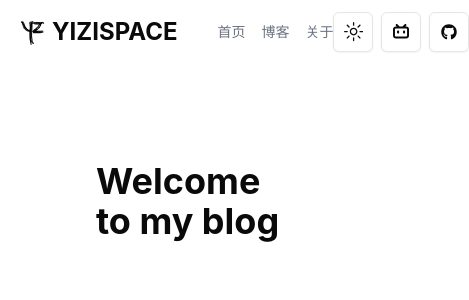
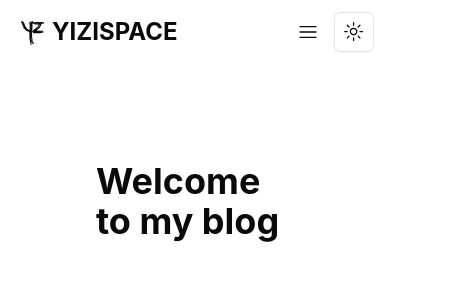
Before and after one commit to joeyleedev/joeyleedev.github.io, a Next.js app: page / in a window 390 px wide. Shown: the top 300 px of the page, 469 px wide, since content can reach past the window. Built offline with nearby package versions, Linux system fonts and the light colour scheme.

Commit message:
feat: implement ScrollToTop component and integrate into BlogDetailPage; update Navbar with dropdown menu and add framer-motion for animations

```diff
--- /dev/null
+++ b/app/blog/[id]/BlogDetailClient.tsx
@@ -0,0 +1,7 @@
+"use client";
+
+import ScrollToTop from "@/components/ScrollToTop";
+
+export default function BlogDetailClient() {
+  return <ScrollToTop />;
+}
--- a/app/blog/[id]/BlogDetailPage.tsx
+++ b/app/blog/[id]/BlogDetailPage.tsx
@@ -7,6 +7,7 @@ import ReactMarkdown from "react-markdown";
 import remarkGfm from "remark-gfm";
 import "./markdown-overrides.css";
 import "github-markdown-css/github-markdown.css";
+import BlogDetailClient from "./BlogDetailClient";
 
 function removeFirstH1(markdown: string): string {
   // 匹配第一个以 # 开头的一级标题并移除（不要求在首行）
@@ -45,6 +46,7 @@ export default function BlogDetailPage({ params }: { params: { id: string } }) {
 
   return (
     <main className="px-4 py-8">
+      <BlogDetailClient />
       <div className="mx-auto max-w-3xl">
         <Link
           href="/blog"
--- a/components/Navbar.tsx
+++ b/components/Navbar.tsx
@@ -5,6 +5,13 @@ import { Button } from "@/components/ui/button";
 import { FaBilibili } from "react-icons/fa6";
 import { ModeToggle } from "./ModeToggle";
 import NavbarScroll from "./NavbarScroll";
+import { HamburgerMenuIcon } from "@radix-ui/react-icons";
+import {
+  DropdownMenu,
+  DropdownMenuContent,
+  DropdownMenuItem,
+  DropdownMenuTrigger,
+} from "@/components/ui/dropdown-menu";
 
 export default function Navbar() {
   return (
@@ -12,8 +19,9 @@ export default function Navbar() {
       <NavbarScroll />
       <nav className="sticky top-0 z-50 w-full border-b border-transparent bg-white/70 transition-all duration-200 ease-in-out dark:bg-[hsl(0,0%,3.9%)]/70">
         <div className="mx-auto flex h-16 max-w-7xl items-center justify-between px-4">
-          <div className="flex flex-shrink-0 items-center justify-between">
-            <Link href="/">
+          {/* Logo部分 */}
+          <div className="flex items-center">
+            <Link href="/" className="flex items-center">
               <Image
                 src="/logo-light-bold.svg"
                 alt="Yizi Space Logo"
@@ -21,34 +29,81 @@ export default function Navbar() {
                 height={32}
                 priority
               />
+              <h1 className="ml-1 text-2xl font-bold">YIZISPACE</h1>
             </Link>
-            <h1 className="ml-1 text-2xl font-bold">YIZISPACE</h1>
-            <div className="ml-10">
-              <div className="flex space-x-4 text-sm">
+          </div>
+
+          {/* 右侧导航和按钮部分 */}
+          <div className="flex items-center gap-2">
+            {/* 桌面导航链接 - 在md以上屏幕显示 */}
+            <div className="mr-4 hidden items-center space-x-6 text-sm md:flex">
               <Link
-                  className="text-gray-500 transition-colors duration-300 hover:text-black dark:hover:text-white"
+                className="py-2 text-gray-500 transition-colors duration-300 hover:text-black dark:hover:text-white"
                 href="/"
               >
                 首页
               </Link>
               <Link
-                  className="text-gray-500 transition-colors duration-300 hover:text-black dark:hover:text-white"
+                className="py-2 text-gray-500 transition-colors duration-300 hover:text-black dark:hover:text-white"
                 href="/blog"
               >
                 博客
               </Link>
               <Link
-                  className="text-gray-500 transition-colors duration-300 hover:text-black dark:hover:text-white"
+                className="py-2 text-gray-500 transition-colors duration-300 hover:text-black dark:hover:text-white"
                 href="/about"
               >
                 关于
               </Link>
             </div>
+
+            {/* 移动端汉堡菜单 - 在md以下屏幕显示 */}
+            <div className="md:hidden">
+              <DropdownMenu>
+                <DropdownMenuTrigger asChild>
+                  <Button
+                    variant="ghost"
+                    size="icon"
+                    className="h-9 w-9 hover:bg-gray-100 dark:hover:bg-gray-800"
+                  >
+                    <HamburgerMenuIcon className="h-5 w-5" />
+                  </Button>
+                </DropdownMenuTrigger>
+                <DropdownMenuContent
+                  align="end"
+                  className="mt-2 w-40 bg-white/95 p-2 backdrop-blur-sm dark:bg-gray-900/95"
+                >
+                  <DropdownMenuItem
+                    asChild
+                    className="rounded-md py-2 focus:bg-gray-100 dark:focus:bg-gray-800"
+                  >
+                    <Link href="/" className="w-full cursor-pointer">
+                      首页
+                    </Link>
+                  </DropdownMenuItem>
+                  <DropdownMenuItem
+                    asChild
+                    className="rounded-md py-2 focus:bg-gray-100 dark:focus:bg-gray-800"
+                  >
+                    <Link href="/blog" className="w-full cursor-pointer">
+                      博客
+                    </Link>
+                  </DropdownMenuItem>
+                  <DropdownMenuItem
+                    asChild
+                    className="rounded-md py-2 focus:bg-gray-100 dark:focus:bg-gray-800"
+                  >
+                    <Link href="/about" className="w-full cursor-pointer">
+                      关于
+                    </Link>
+                  </DropdownMenuItem>
+                </DropdownMenuContent>
+              </DropdownMenu>
             </div>
-          </div>
-          <div className="flex flex-row justify-center gap-2 align-middle text-2xl">
+
+            {/* 社交媒体和主题切换按钮 */}
             <ModeToggle />
-            <Button className="h-10 w-10" variant={"outline"} size={"icon"} asChild>
+            <Button className="hidden h-10 w-10 sm:flex" variant={"outline"} size={"icon"} asChild>
               <Link
                 href="https://space.bilibili.com/11438085?spm_id_from=333.999.0.0"
                 target="_blank"
@@ -57,7 +112,7 @@ export default function Navbar() {
                 <FaBilibili className="h-4 w-4 dark:text-white" />
               </Link>
             </Button>
-            <Button className="h-10 w-10" variant={"outline"} size={"icon"} asChild>
+            <Button className="hidden h-10 w-10 sm:flex" variant={"outline"} size={"icon"} asChild>
               <Link href="https://github.com/joeyleedev" target="_blank" rel="noopener noreferrer">
                 <FaGithub className="h-4 w-4 dark:text-white" />
               </Link>
--- /dev/null
+++ b/components/ScrollToTop.tsx
@@ -0,0 +1,47 @@
+"use client";
+
+import { useEffect, useState } from "react";
+import { ChevronUpIcon } from "lucide-react";
+
+export default function ScrollToTop() {
+  const [isVisible, setIsVisible] = useState(false);
+
+  // 监听滚动事件，决定按钮是否显示
+  useEffect(() => {
+    const toggleVisibility = () => {
+      // 当页面滚动超过300px时显示按钮
+      if (window.scrollY > 300) {
+        setIsVisible(true);
+      } else {
+        setIsVisible(false);
+      }
+    };
+
+    window.addEventListener("scroll", toggleVisibility);
+
+    // 清理函数
+    return () => window.removeEventListener("scroll", toggleVisibility);
+  }, []);
+
+  // 滚动到顶部的函数
+  const scrollToTop = () => {
+    window.scrollTo({
+      top: 0,
+      behavior: "smooth", // 平滑滚动
+    });
+  };
+
+  return (
+    <>
+      {isVisible && (
+        <button
+          onClick={scrollToTop}
+          className="fixed bottom-8 right-8 z-40 flex h-10 w-10 animate-fade-in items-center justify-center rounded-md bg-gray-200/80 p-2 text-gray-700 shadow-md transition-all duration-300 hover:-translate-y-1 hover:transform hover:bg-gray-300 hover:shadow-lg dark:bg-gray-800/80 dark:text-gray-300 dark:hover:bg-gray-700"
+          aria-label="回到顶部"
+        >
+          <ChevronUpIcon className="h-5 w-5" />
+        </button>
+      )}
+    </>
+  );
+}
--- a/package.json
+++ b/package.json
@@ -15,6 +15,7 @@
     "@radix-ui/react-slot": "^1.1.0",
     "class-variance-authority": "^0.7.0",
     "clsx": "^2.1.1",
+    "framer-motion": "^12.12.2",
     "github-markdown-css": "^5.8.1",
     "gray-matter": "^4.0.3",
     "highlight.js": "^11.11.1",
--- a/tailwind.config.ts
+++ b/tailwind.config.ts
@@ -17,6 +17,15 @@ const config: Config = {
         lg: "var(--radius)",
         md: "calc(var(--radius) - 2px)",
         sm: "calc(var(--radius) - 4px)",
+      },
+      animation: {
+        "fade-in": "fadeIn 0.3s ease-in-out",
+      },
+      keyframes: {
+        fadeIn: {
+          "0%": { opacity: "0", transform: "translateY(10px)" },
+          "100%": { opacity: "1", transform: "translateY(0)" },
+        },
       },
       colors: {
         background: "hsl(var(--background))",
```
Also changed, not shown: 1 other file (tests, documents, lock files or other folders). Lines whose indentation alone changed are shown as unchanged.
